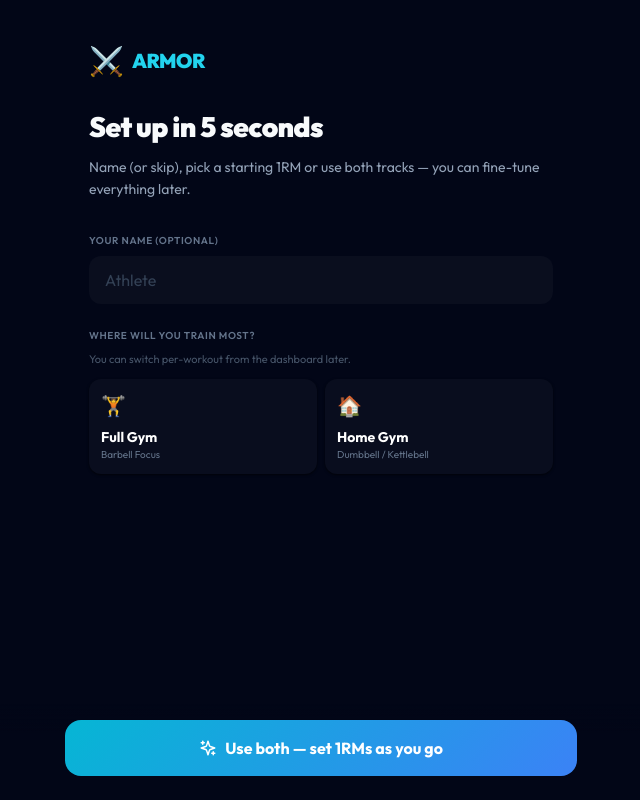
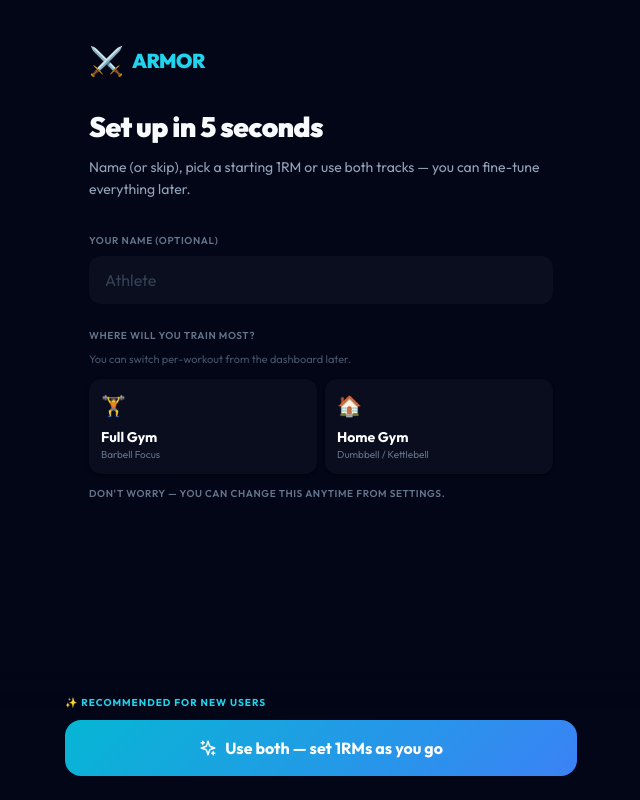
Before and after one commit to camster91/Shift6, a React (Vite) app: page / in a window 1280 px wide. Shown: the whole page, without its empty margins (319-959 px from the left). Built offline with nearby package versions, Linux system fonts and the light colour scheme.

Commit message:
feat: onboarding - selected state on track cards + recommended badge

```diff
--- a/src/pages/ArmorOnboarding.jsx
+++ b/src/pages/ArmorOnboarding.jsx
@@ -84,21 +84,24 @@ export default function ArmorOnboarding() {
                 <button
                   key={t.id}
                   onClick={() => setChosenTrack(chosenTrack === t.id ? null : t.id)}
-                  className="armor-press text-left p-3 rounded-xl transition-all"
+                  className={`armor-press text-left p-3 rounded-xl transition-all relative ${chosenTrack === t.id ? 'ring-2 ring-cyan-400/40' : ''}`}
                   style={{
-                    background: chosenTrack === t.id ? 'rgba(6,182,212,0.08)' : 'var(--elevation-1-bg)',
-                    boxShadow: chosenTrack === t.id ? '0 0 0 1.5px rgba(6,182,212,0.3)' : 'var(--elevation-1-shadow)',
+                    background: chosenTrack === t.id ? 'rgba(6,182,212,0.04)' : 'var(--elevation-1-bg)',
+                    boxShadow: chosenTrack === t.id ? '0 0 0 1.5px rgba(6,182,212,0.3), var(--elevation-1-shadow)' : 'var(--elevation-1-shadow)',
                   }}
                 >
+                  {chosenTrack === t.id && (
+                    <Check size={14} className="text-cyan-400 absolute top-2 right-2" strokeWidth={3} />
+                  )}
                   <div className="flex items-center gap-2">
                     <span style={{ fontSize: '20px' }}>{t.icon}</span>
-                    {chosenTrack === t.id && <Check size={14} className="text-cyan-400" strokeWidth={3} />}
                   </div>
                   <p className="text-sm font-bold text-white mt-1.5">{t.label}</p>
                   <p className="text-[10px] text-slate-500">{t.sublabel}</p>
                 </button>
               ))}
             </div>
+            <p className="armor-text-caption mt-3" style={{ color: 'var(--text-tertiary)' }}>Don&apos;t worry — you can change this anytime from Settings.</p>
           </div>
 
           {/* Split preview — for whichever track is chosen, or both if skipped */}
@@ -128,6 +131,9 @@ export default function ArmorOnboarding() {
           background: 'linear-gradient(to top, var(--elevation-0-bg) 70%, transparent)',
         }}>
         <div className="max-w-lg mx-auto space-y-2">
+          {!chosenTrack && !submitting && (
+            <span className="text-[10px] uppercase tracking-widest text-cyan-400 font-bold">✨ Recommended for new users</span>
+          )}
           <button
             onClick={() => handleCommit(chosenTrack)}
             disabled={submitting}
```
